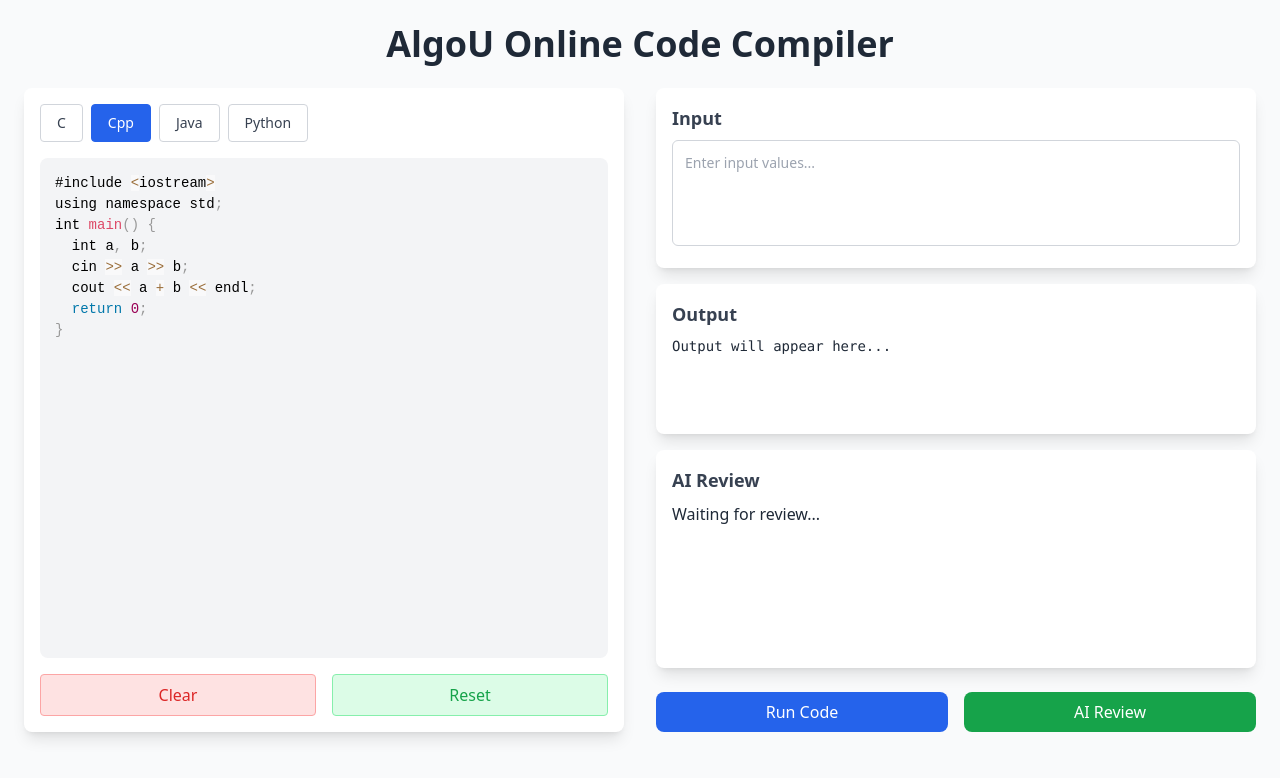
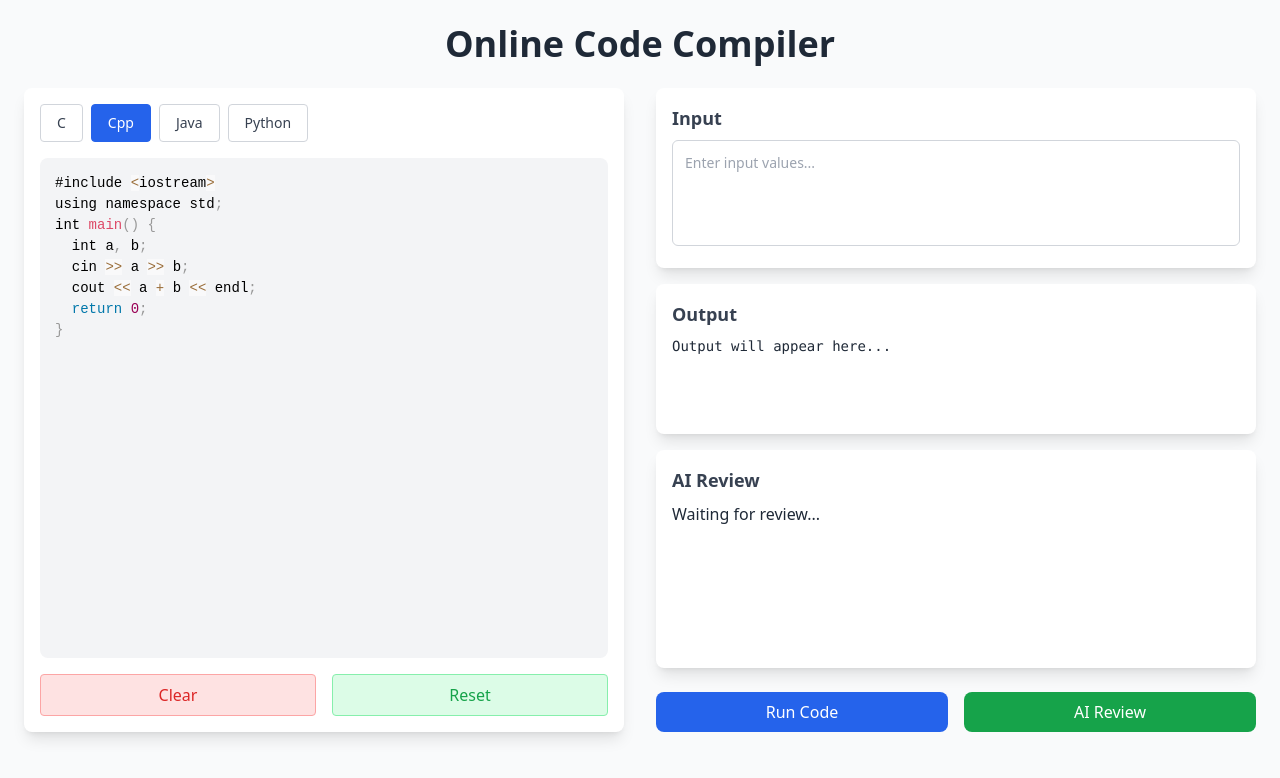
Before and after one commit to PrriyaBandita-2002/OJ-project, a React (Vite) app in the folder client/: page /compiler in a window 1280 px wide. Shown: the top 778 px of the page. Built offline with nearby package versions, Linux system fonts and the light colour scheme; no server answers.

Commit message:
completed ai-review part in compiler section

```diff
--- a/client/src/pages/Compiler.jsx
+++ b/client/src/pages/Compiler.jsx
@@ -86,7 +86,7 @@
 
   return (
     <div className="min-h-screen p-6 bg-gray-50">
-      <h1 className="mb-6 text-4xl font-extrabold text-center text-gray-800">AlgoU Online Code Compiler</h1>
+      <h1 className="mb-6 text-4xl font-extrabold text-center text-gray-800">Online Code Compiler</h1>
 
       <div className="grid grid-cols-1 gap-8 lg:grid-cols-2">
         {/* Code Editor Section */}
```
